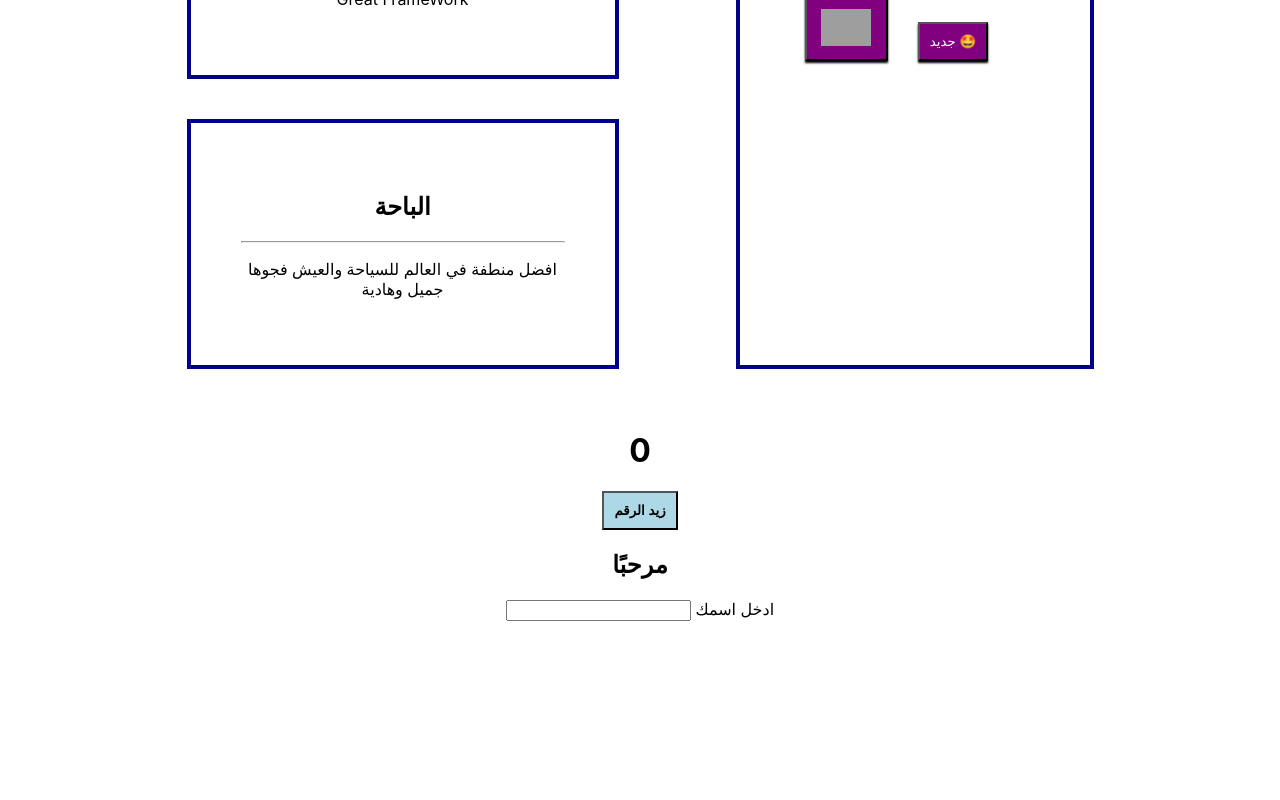
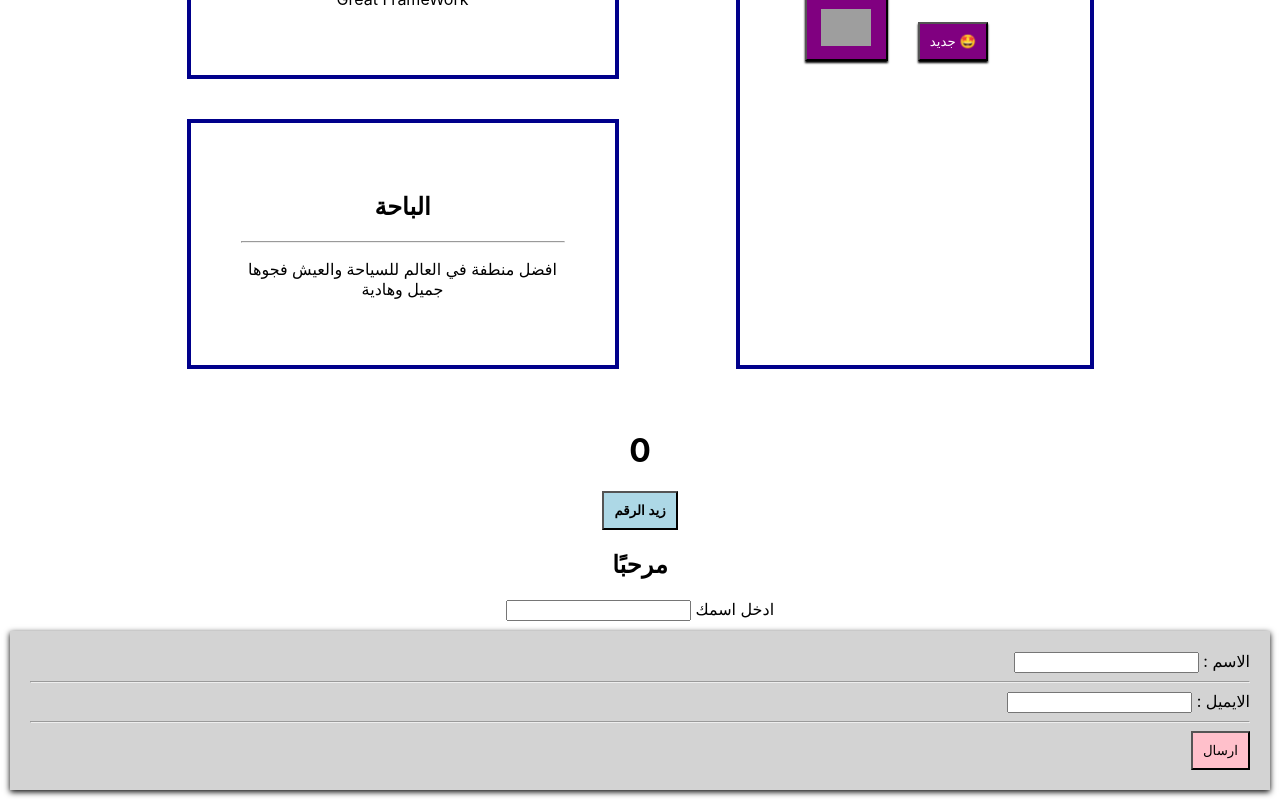
Before and after one commit to FatimaALzahrani/React-app, a React (Create React App) app: page / in a window 1280 px wide. Shown: the part 645-1445 px from the top of the page. Before the commit the page ends 1266 px from the top, so only its background shows below. Built offline with nearby package versions, Linux system fonts and the light colour scheme; grey boxes are pictures that could not be loaded.

Commit message:
States with Form

```diff
--- a/src/App.js
+++ b/src/App.js
@@ -6,6 +6,7 @@ import Post from "./Post";
 import { useState } from "react";
 import { State } from "./State";
 import InputState from "./InputState";
+import Form from "./Form";
 
 function App() {
   const Posts = [
@@ -44,6 +45,7 @@ function App() {
       </div>
       {State(num, changeNum)}
       <InputState />
+      <Form />
     </div>
   );
 }
--- /dev/null
+++ b/src/Form.js
@@ -0,0 +1,50 @@
+import { useState } from "react";
+
+let formStyle = {
+  direction: "rtl",
+  padding: "20px",
+  margin: "10px",
+  border: "solid blaxk 2px",
+  boxShadow: "0px 2px 6px black",
+  backgroundColor: "lightgrey",
+};
+export default function Form() {
+  const [inputs, setInputs] = useState({ name: "", email: "" });
+  return (
+    <form
+      style={formStyle}
+      onSubmit={(event) => {
+        event.preventDefault();
+        alert(
+          " أهلًا " +
+            inputs.name +
+            "\n سنرسل التفاصيل لإيميلك التالي " +
+            inputs.email
+        );
+        console.log(inputs);
+      }}
+    >
+      <label>الاسم : </label>
+      <input
+        value={inputs.name}
+        onChange={(event) => {
+          setInputs({ ...inputs, name: event.target.value });
+        }}
+      />
+      <hr />
+      <label>الايميل : </label>
+      <input
+        value={inputs.email}
+        onChange={(event) => {
+          setInputs({ ...inputs, email: event.target.value });
+        }}
+      />
+      <hr />
+      <button
+        style={{ backgroundColor: "pink", fontWedght: "bold", padding: "10px" }}
+      >
+        ارسال
+      </button>
+    </form>
+  );
+}
```
